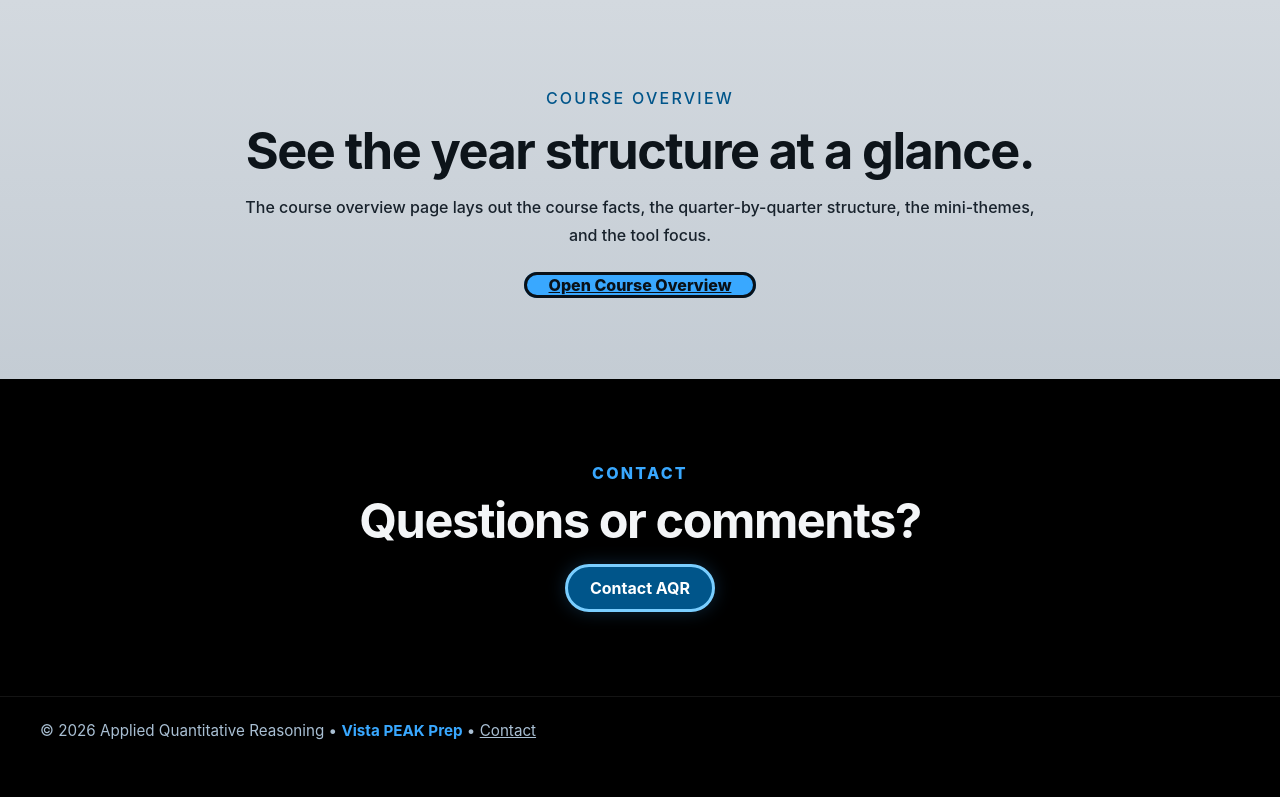
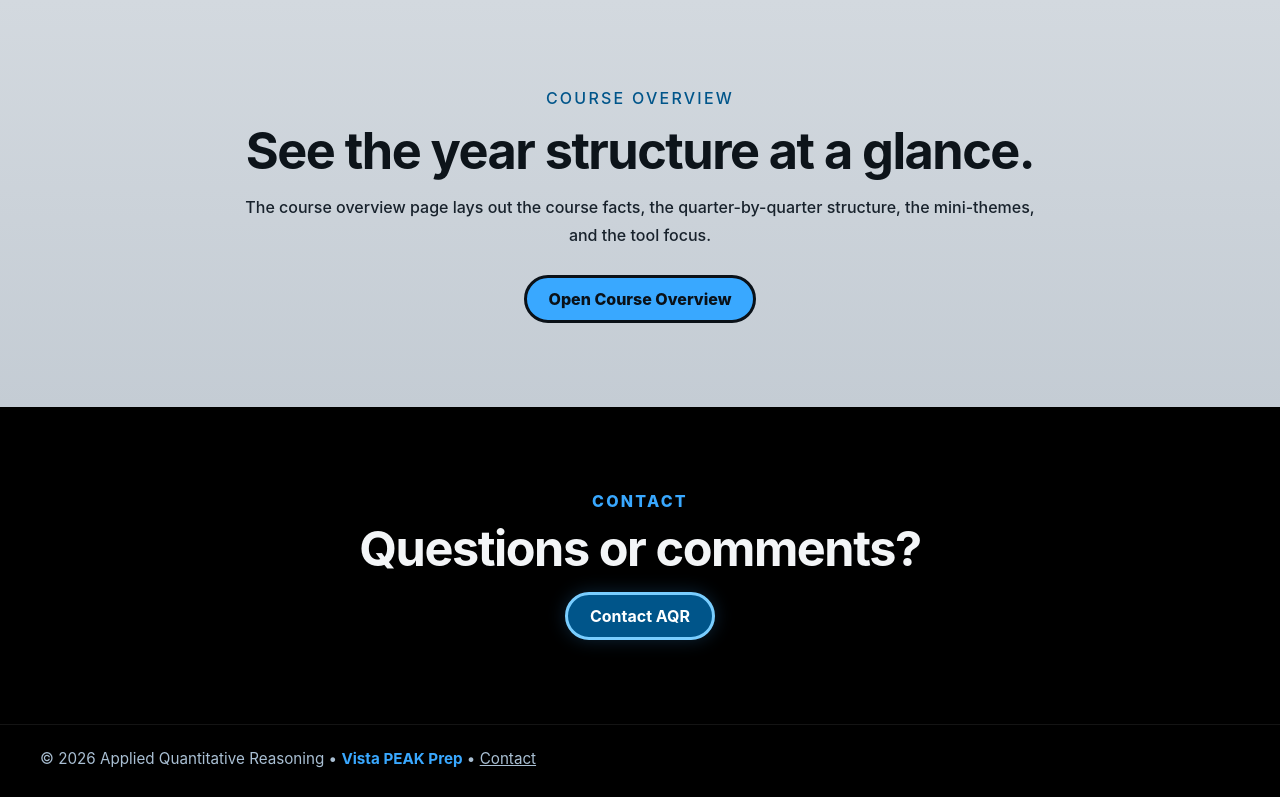
Before and after one commit to SuperDudePro/AQR-Site, a React (Vite) app: page / in a window 1280 px wide. Shown: the part 2054-2851 px from the top of the page. Built offline with nearby package versions, Linux system fonts and the light colour scheme.

Commit message:
Fix home course overview button dimensions

```diff
--- a/src/AQR.css
+++ b/src/AQR.css
@@ -382,6 +382,14 @@
   color: #00558a;
 }
 
+.aqr-overview-preview .aqr-button-dark {
+  display: inline-flex;
+  align-items: center;
+  justify-content: center;
+  min-width: 220px;
+  text-decoration: none;
+}
+
 @media (max-width: 960px) {
   .aqr-card-grid,
   .aqr-split,
```
